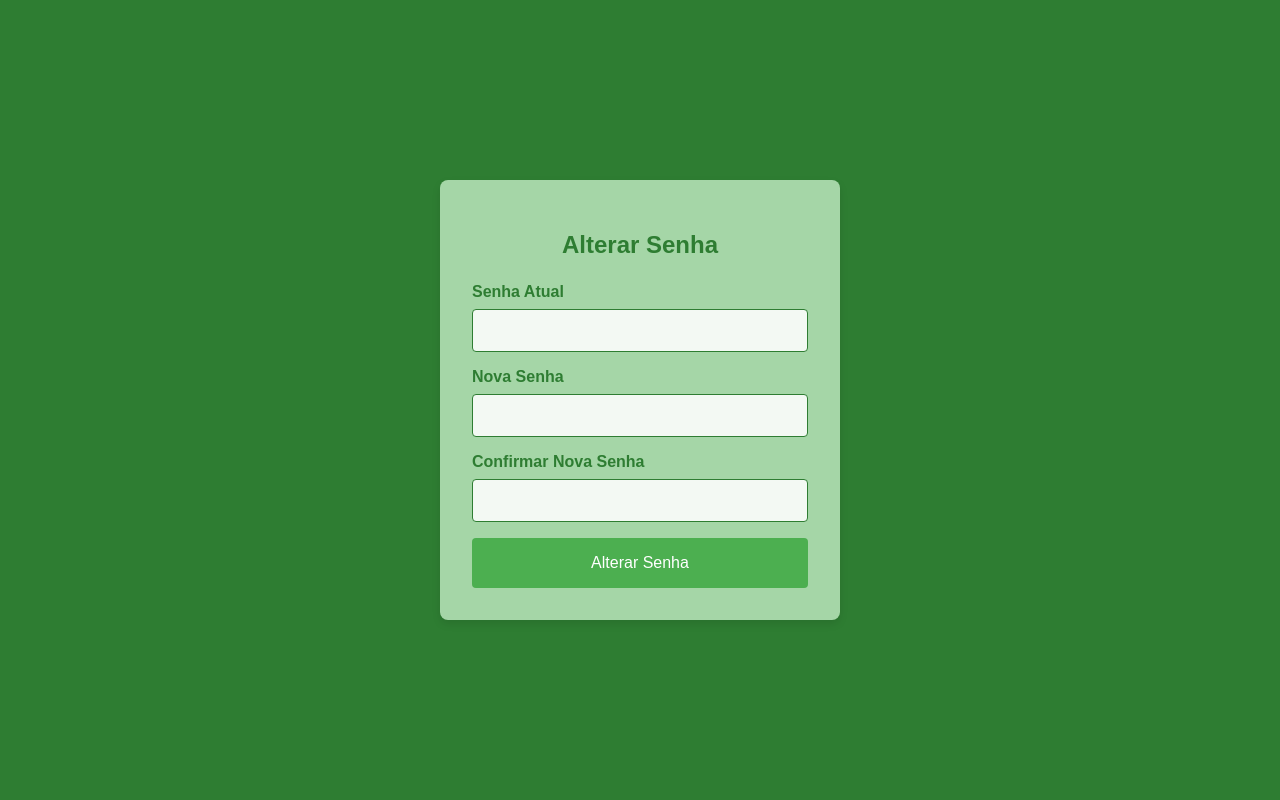
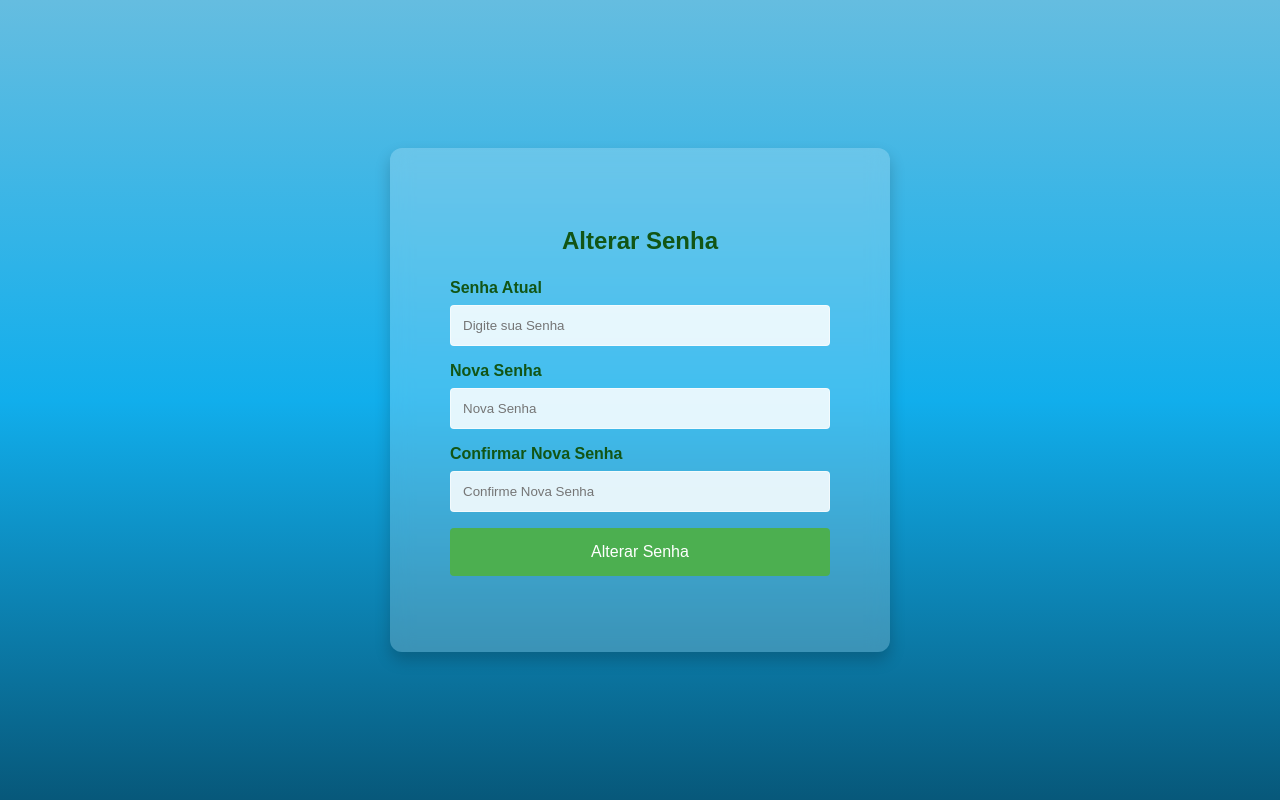
Before and after one commit to erickdevsenac/Projeto-Integrador-89-ws, a Django app: page /trocasenha/ in a window 1280 px wide. Run offline with Django 5.2, Linux system fonts and the light colour scheme.

Commit message:
:fire: alterei alteração de senha e o html - RESOLVES #12

```diff
--- a/core/static/core/style_erica.css
+++ b/core/static/core/style_erica.css
@@ -1,5 +1,5 @@
 :root {
-    --cor-primaria: #2E7D32;
+    --cor-primaria: #125515;
     --cor-secundaria: #A5D6A7;
     --cor-texto: #FFFFFF;
     --cor-botao: #4CAF50;
@@ -8,23 +8,29 @@
 }
 
 body {
+    font-size: 0 auto;
     font-family: sans-serif;
-    background-color: var(--cor-primaria);
+    background: linear-gradient(#65bde0, #11aeec, #07587a);
     display: flex;
     justify-content: center;
     align-items: center;
     min-height: 100vh;
     margin: 0;
+
 }
 
 .container {
-    background-color: var(--cor-secundaria);
-    padding: 32px;
-    border-radius: 8px;
-    box-shadow: 0 4px 8px rgba(0, 0, 0, 0.1);
+
+    background-color: rgba(255, 255, 255, 0.2);
+    backdrop-filter: blur(10px);
+    -webkit-backdrop-filter: blur(10px);
+    padding: 60px;
+    border-radius: 12px;
+    box-shadow: 0 8px 16px rgba(0, 0, 0, 0.2);
     width: 100%;
-    max-width: 400px;
+    max-width: 500px;
     box-sizing: border-box;
+
 }
 
 .form-senha h2 {
@@ -34,6 +40,7 @@ body {
 }
 
 .form-senha label {
+    font-size: auto;
     display: block;
     margin-bottom: 8px;
     color: var(--cor-primaria);
@@ -42,17 +49,27 @@ body {
 
 .form-senha input[type="password"] {
     width: 100%;
-    padding: 13px;
+    padding: 12px;
     margin-bottom: 16px;
-    border: 1px solid var(--cor-primaria);
+    border: 1px solid rgba(255, 255, 255, 0.6);
     border-radius: 4px;
     background-color: var(--cor-input-bg);
     box-sizing: border-box;
+    color: #333;
+    transition: box-shadow 0.3s ease-in-out;
 }
+
+.form-senha input[type="password"]:focus {
+    border-color: rgba(255, 255, 255, 1);
+    box-shadow: 0 0 8px 4px #86d52c;
+    outline: none;
+}
+
 
 .form-senha button {
     width: 100%;
-    padding: 16px;
+    padding: 15px;
+    display: block;
     background-color: var(--cor-botao);
     color: var(--cor-texto);
     border: none;
@@ -62,6 +79,35 @@ body {
     transition: background-color 0.3s ease;
 }
 
+
 .form-senha button:hover {
     background-color: var(--cor-botao-hover);
 }
+
+
+@media (max-width: 768px) {
+    .container {
+        padding: 30px;
+        max-width: 90%;
+    }
+}
+
+@media (max-width: 480px) {
+    .container {
+        padding: 20px;
+        max-width: 95%;
+    }
+
+    .form-senha h2 {
+        font-size: 1.5rem;
+    }
+
+    .form-senha input[type="password"] {
+        padding: 10px;
+    }
+
+    .form-senha button {
+        padding: 12px;
+        font-size: 14px;
+    }
+}
--- a/core/static/core/style_produto.css
+++ b/core/static/core/style_produto.css
@@ -3,6 +3,8 @@ body {
     margin: 0;
     padding: 0;
     background-color: var(--cor-6);
+
+
 
 header {
     background-color: var(--cor-9);
@@ -82,4 +84,4 @@ footer {
     color: white;
     text-align: center;
     padding: 15px;
-}
+}}
--- a/core/templates/core/senha_erica.html
+++ b/core/templates/core/senha_erica.html
@@ -1,28 +1,26 @@
 {% load static %}
-<!DOCTYPE html>
-<html lang="pt-br">
-<head>
-  <meta charset="UTF-8" />
-  <meta name="viewport" content="width=device-width, initial-scale=1.0" />
-  <link rel="stylesheet" href= "{% static "core/style_erica.css" %}">
-  <title>Alterar Senha</title>
-  </head>
-<body>
+{% block alterarsenha %}
+  {% block head %}
+    <title>Aproveite Mais</title>
+    <link rel="stylesheet" href="{% static 'core/style_erica.css' %}">
+
+  {% endblock %}
   <div class="container">
     <form class="form-senha" action="/alterar-senha" method="POST">
       <h2>Alterar Senha</h2>
 
       <label for="senha-atual">Senha Atual</label>
-      <input type="password" id="senha-atual" name="senha_atual" required />
+      <input type="password" id="senha-atual" name="senha_atual" placeholder="Digite sua Senha" required />
 
       <label for="nova-senha">Nova Senha</label>
-      <input type="password" id="nova-senha" name="nova_senha" required />
+      <input type="password" id="nova-senha" name="nova_senha"  placeholder="Nova Senha" required />
 
       <label for="confirmar-senha">Confirmar Nova Senha</label>
-      <input type="password" id="confirmar-senha" name="confirmar_senha" required />
+      <input type="password" id="confirmar-senha" name="confirmar_senha" placeholder="Confirme Nova Senha" required />
 
       <button type="submit">Alterar Senha</button>
     </form>
+
   </div>
-</body>
-</html>
+
+{% endblock %}
--- a/templates/global/base.html
+++ b/templates/global/base.html
@@ -6,6 +6,7 @@
 
 <main class="container mt-4">
     {% block content %}{% endblock content %}
+    {% block alterarsenha %}{% endblock alterarsenha %}
 </main>
 
 {% include 'parciais/_footer.html' %}
```
Also changed, not shown: templates/alunos/erica_alteracaosenha/style_erica.css (+121 -0 lines), README.md.
